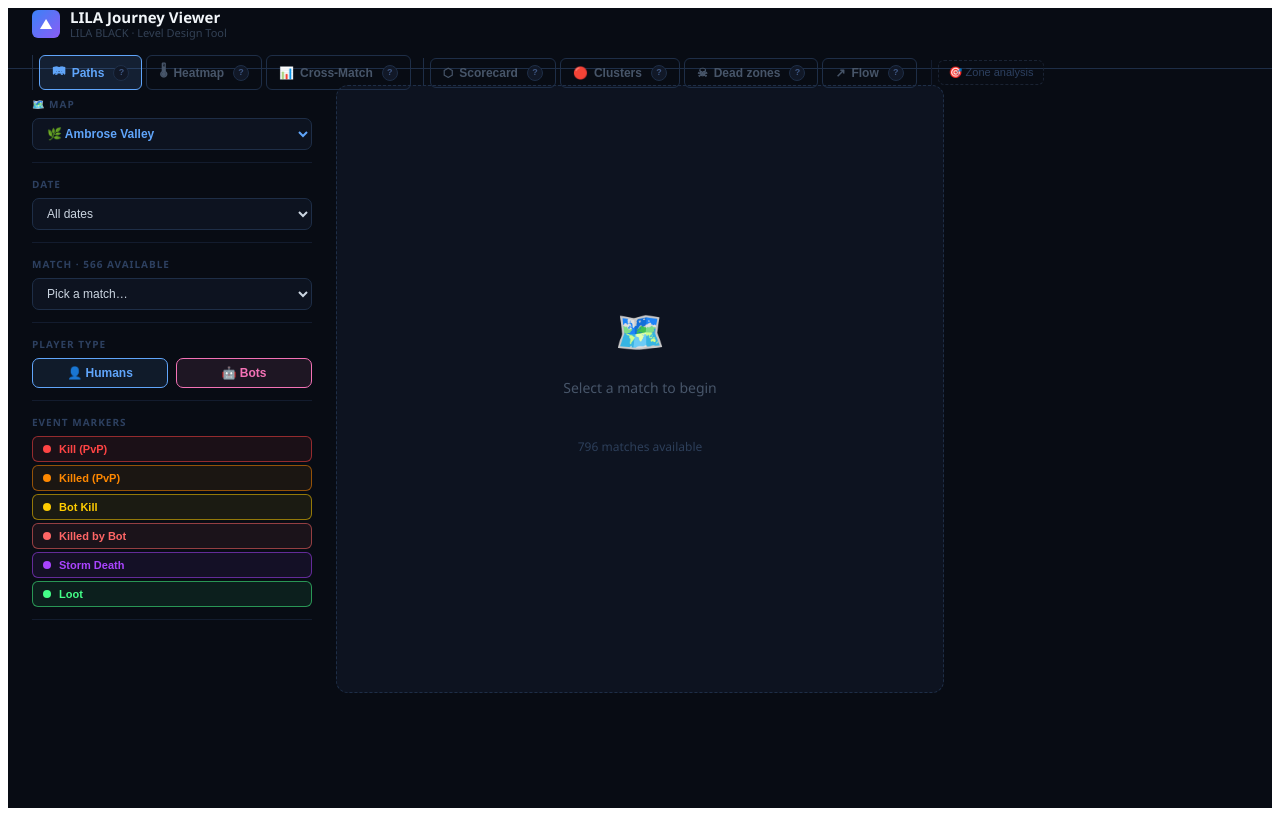
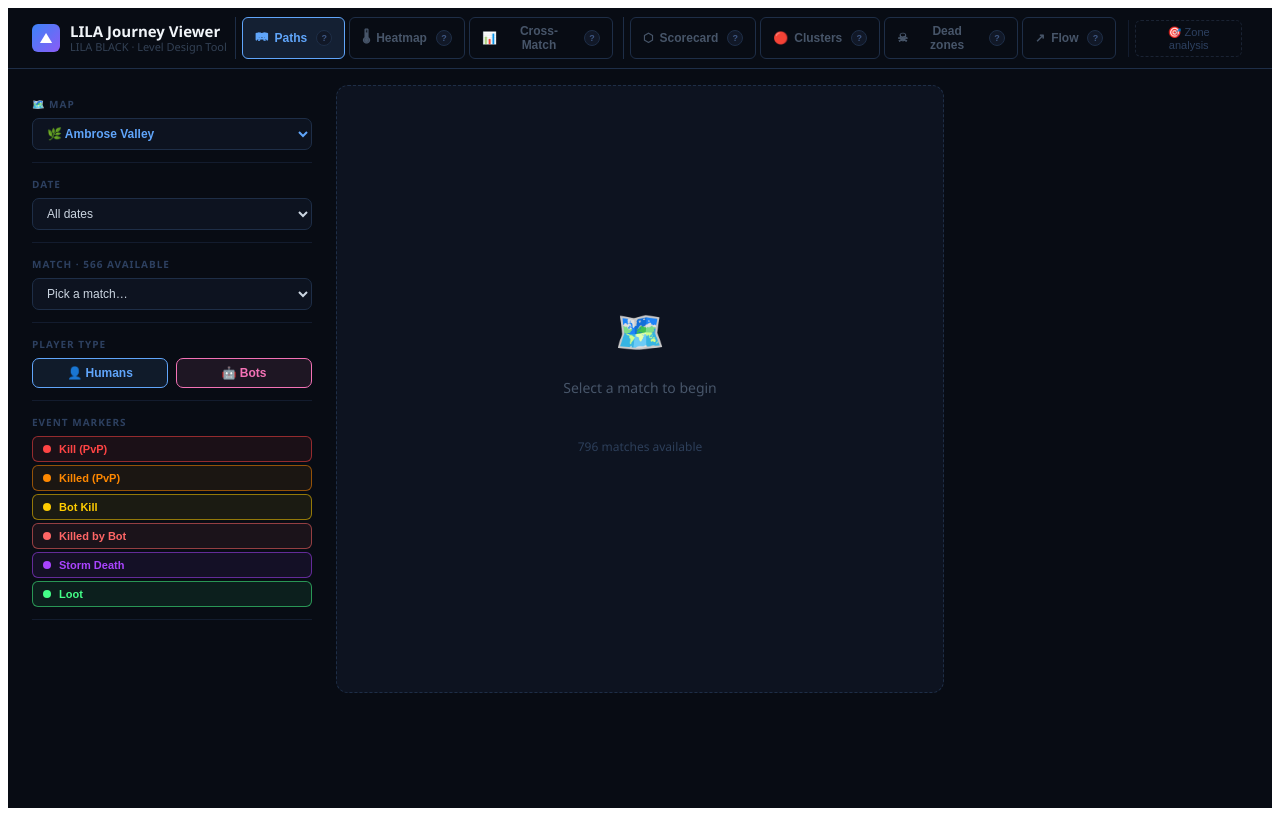
Before and after one commit to Yashkumar23092003/LILA_APM_Assignment, a React (Vite) app: page / in a window 1280 px wide. Built offline with nearby package versions, Linux system fonts and the light colour scheme.

Commit message:
Fix header clipping: nowrap layout, minHeight, controls scroll

```diff
--- a/src/App.jsx
+++ b/src/App.jsx
@@ -491,15 +491,15 @@ function Spinner() {
 
 const T = {
   app:           { height: '100vh', overflow: 'hidden', background: '#080c14', color: '#e2e8f0', fontFamily: "'Segoe UI', system-ui, -apple-system, sans-serif", display: 'flex', flexDirection: 'column' },
-  header:        { display: 'flex', alignItems: 'center', justifyContent: 'space-between', padding: '0 24px', height: '60px', borderBottom: '1px solid #1e2e47', gap: '16px', flexShrink: 0, flexWrap: 'wrap' },
+  header:        { display: 'flex', alignItems: 'center', justifyContent: 'space-between', padding: '0 24px', minHeight: '60px', borderBottom: '1px solid #1e2e47', gap: '8px', flexShrink: 0, flexWrap: 'nowrap', overflow: 'visible' },
   brand:         { display: 'flex', alignItems: 'center', gap: '10px', flexShrink: 0 },
   brandIcon:     { width: 28, height: 28, background: 'linear-gradient(135deg,#3b82f6,#8b5cf6)', borderRadius: '6px', display: 'flex', alignItems: 'center', justifyContent: 'center', fontSize: '13px', color: '#fff', fontWeight: 700 },
   brandName:     { fontSize: '15px', fontWeight: 700, color: '#f1f5f9', lineHeight: 1.2 },
   brandSub:      { fontSize: '11px', color: '#334155', lineHeight: 1.2 },
-  matchPill:     { display: 'flex', alignItems: 'center', gap: '10px', background: '#0d1320', border: '1px solid #1e2e47', borderRadius: '20px', padding: '5px 14px', flexShrink: 0 },
+  matchPill:     { display: 'flex', alignItems: 'center', gap: '8px', background: '#0d1320', border: '1px solid #1e2e47', borderRadius: '20px', padding: '5px 12px', flexShrink: 1, minWidth: 0, overflow: 'hidden' },
   mapBadge:      { fontSize: '11px', fontWeight: 700, background: '#1e2e47', color: '#60a5fa', borderRadius: '4px', padding: '2px 6px' },
   pillText:      { fontSize: '12px', color: '#64748b' },
-  controls:      { display: 'flex', alignItems: 'center', gap: '6px', flexWrap: 'wrap' },
+  controls:      { display: 'flex', alignItems: 'center', gap: '4px', flexWrap: 'nowrap', overflowX: 'auto', flexShrink: 1 },
   ctrlGroup:     { display: 'flex', gap: '4px', padding: '0 6px', borderLeft: '1px solid #1e2e47' },
   ctrlGroupGhost:{ display: 'flex', gap: '4px', padding: '0 6px', borderLeft: '1px solid #131c2e', marginLeft: '2px' },
   catSelect:     { background: '#0d1320', border: '1px solid #1e2e47', color: '#a78bfa', borderRadius: '6px', padding: '5px 10px', fontSize: '12px', cursor: 'pointer' },
```
